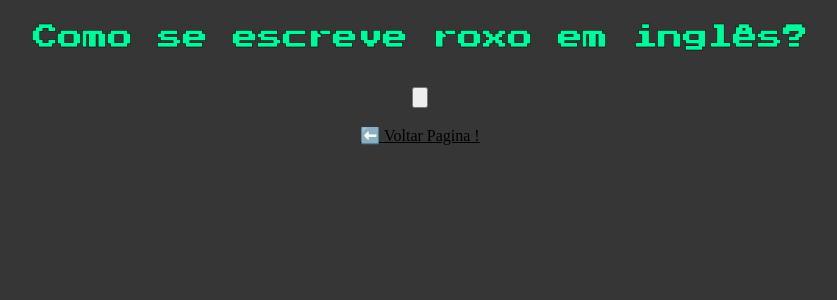
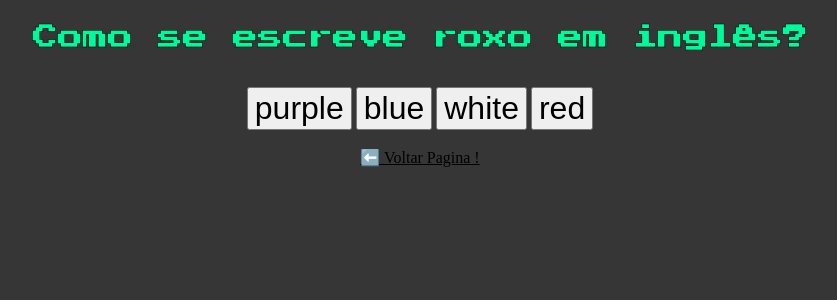
Before and after one commit to MichaelJunges/bit, a PHP site: page /frmQuizId.php?id=1 in a window 1280 px wide. Shown: the top 300 px of the page, without its empty margins (220-1057 px from the left). Run offline with PHP 8.4, Linux system fonts and the light colour scheme; the visitor is signed in with stand-in values (Sample User, id 1); data comes from the database, SQL or seed files in the repository.

Commit message:
sdgdsgdfg

```diff
--- a/lcc/frmQuizId.php
+++ b/lcc/frmQuizId.php
@@ -43,7 +43,10 @@
 
   	<p><form name="frmQuizId" method="POST" action="tentarQuiz.php"></p>
 
-  	<input type="button" name="">
+  	<input type="button" style="font-size: 2em" name="correta" value="<?=$consulta[0]["correta"]?>">
+  	<input type="button" style="font-size: 2em" name="errada" value="<?=$consulta[0]["errada"]?>">
+  	<input type="button" style="font-size: 2em" name="errada2" value="<?=$consulta[0]["errada2"]?>">
+  	<input type="button" style="font-size: 2em" name="errada3" value="<?=$consulta[0]["errada3"]?>">
 
 	<input type="hidden" name="id" value="<?=$id?>">
 
```
